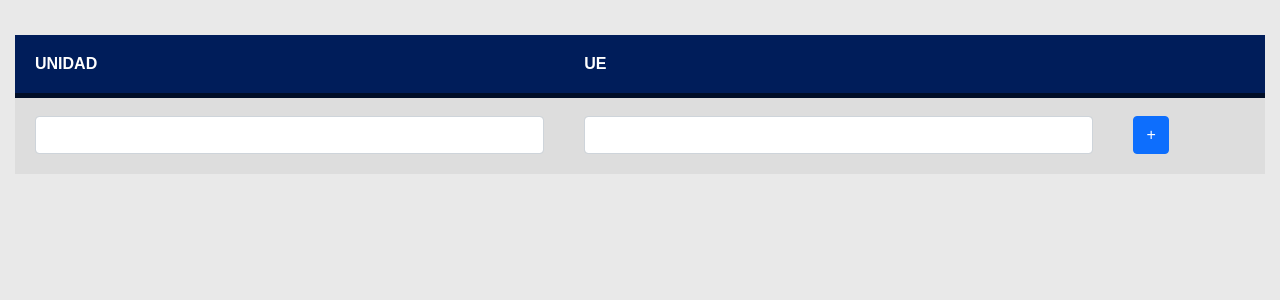
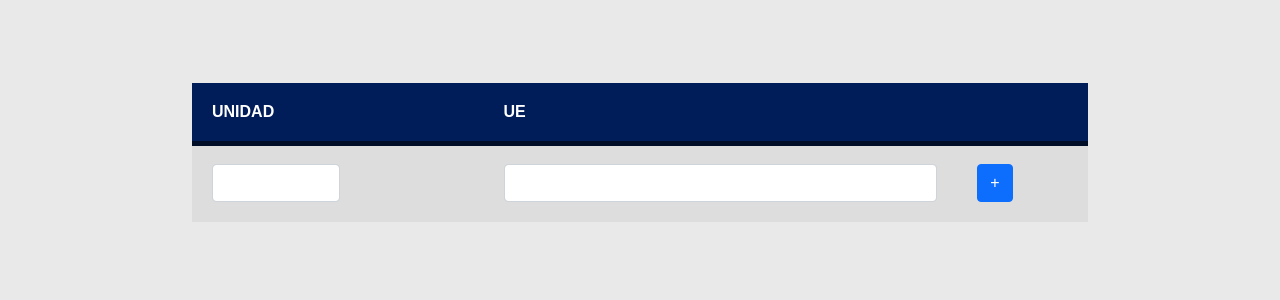
Before and after one commit to fcamilo23/comprasMI, a PHP site: page /PHP/oficina/listaOficinas in a window 1280 px wide. Shown: the part 85-385 px from the top of the page. Run offline with PHP 8.4, Linux system fonts and the light colour scheme; data that the repository does not hold is empty; some libraries are stand-ins or nearby versions.

Commit message:
Todo junto

```diff
--- a/assets/css/menu.css
+++ b/assets/css/menu.css
@@ -522,3 +522,8 @@ section{
         margin-top: 150px
     }
 }
+.miniinput{
+
+    max-width: 8rem;
+
+}
--- a/models/proveedor.php
+++ b/models/proveedor.php
@@ -70,6 +70,16 @@ class ProveedorModel extends Model{
 
     public function agregarReferente(){
         $post = filter_input_array(INPUT_POST, FILTER_SANITIZE_STRING);
+        //controlar si el nombre se repite
+        $this->query('SELECT * FROM referentes WHERE nombre = :nombre');
+        $this->bind(':nombre', $post['nreferente']);
+        $row = $this->single();
+
+        if($row){
+            Messages::setMsg('El referente ya existe', 'error');
+            return;
+        }
+
 
         $this->query('INSERT INTO referentes (nombre, telefono, email, idProveedor) VALUES(:nombre, :telefono, :email, :idProveedor)');
         $this->bind(':nombre', $post['nreferente']);
--- a/views/oficina/listaOficinas.php
+++ b/views/oficina/listaOficinas.php
@@ -1,6 +1,8 @@
 <body>
 
-
+<div class="container mt-5 mb-5">
+    <div class="row d-flex justify-content-center">
+        <div class="col-sm-12 col-md-12 col-lg-12 col-xl-10 col-xxl-10">
             <div id="main-container" style="width: 100%; overflow: auto; padding: 15px;">
 
                     <table style="width: 100%">
@@ -19,7 +21,7 @@
                         <tbody>
                         <tr><?php foreach($viewmodel as $item) : ?>
                             <form action="<?php echo ROOT_PATH; ?>oficina/listaOficinas" method="post">
-                <td><input type="text" class="form-control" name="eid" id="eid"value="<?php echo $item['unidad'] ?>" readonly></td>
+                            <td><input type="text" class="miniinput form-control" name="eid" id="eid"value="<?php echo $item['unidad'] ?>" readonly></td>
                             <td><input type="text" class="form-control" name="eue" id="eue"value="<?php echo $item['ue'] ?>"><div id="errorEue"></td>
                             <td>
                             <input type="hidden" name="accion" id="accion" value="editar">
@@ -29,7 +31,7 @@
                         </tr> <?php endforeach; ?>
                         <tr>
                             <form action="<?php echo ROOT_PATH; ?>oficina/listaOficinas" method="post">
-                    <td><input type="text" name="nid" class="form-control" id="nid" value="" ><div id="errorNid"></div></td>
+                                <td><input type="text" name="nid" class="miniinput form-control" id="nid" value="" ><div id="errorNid"></div></td>
 
                                 <td><input type="text" name="nue" class="form-control" id="nue" value=""><div id="errorNue"></div></td>
 
@@ -42,6 +44,8 @@
                         </tbody>
                 </table>
             </div>
+        </div>
+    </div>
 <script>
 
 
```
Lines whose indentation alone changed are shown as unchanged.
